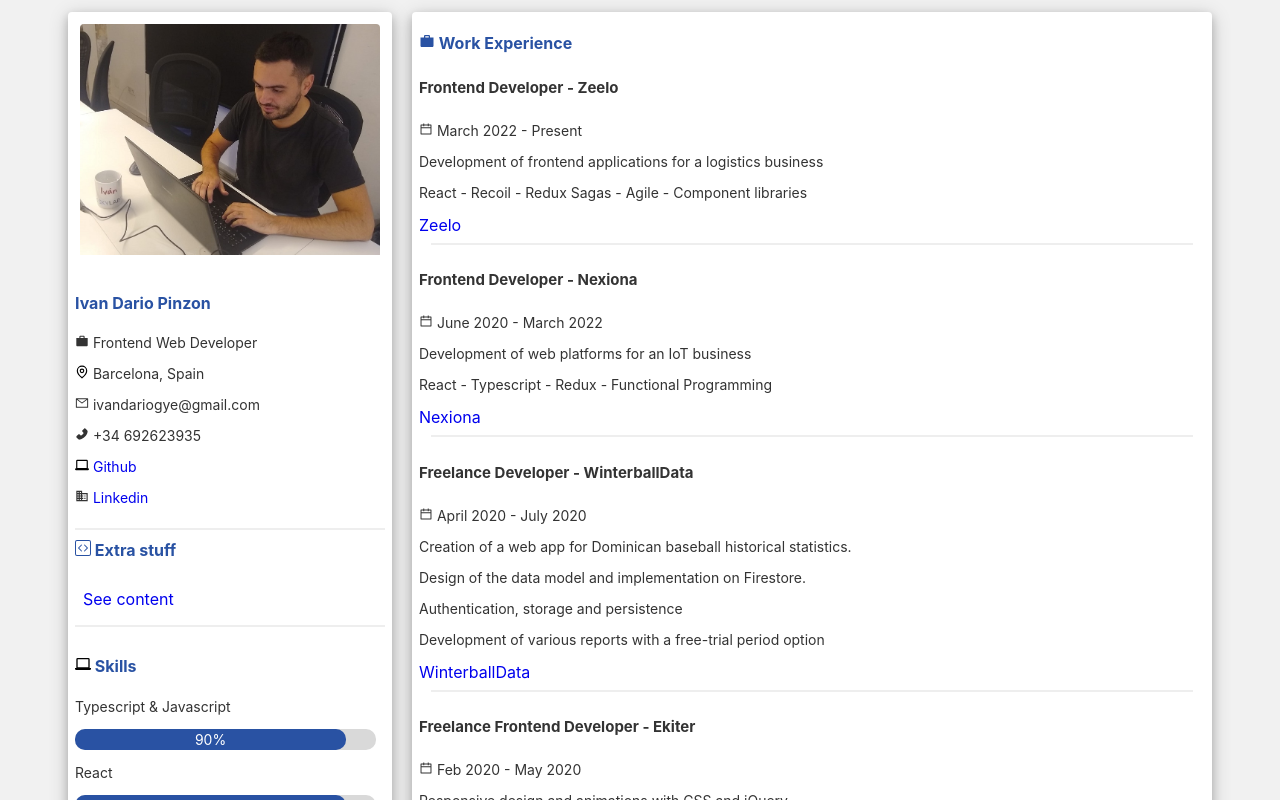
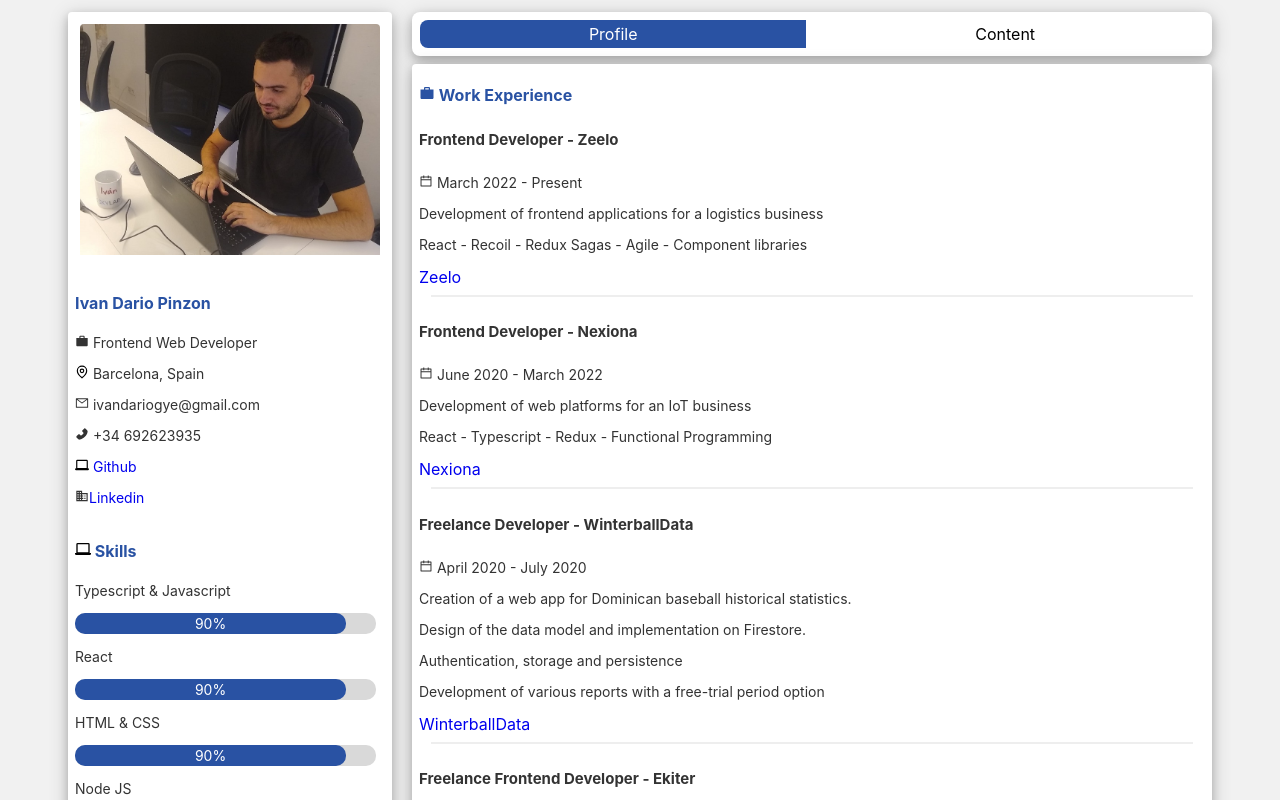
Before and after one commit to ivandax/ivandax_cv, a React (Create React App) app: page / in a window 1280 px wide. Shown: the top 800 px of the page. Built offline with nearby package versions, Linux system fonts and the light colour scheme.

Commit message:
Improve navigation between home and content

```diff
--- a/src/App.css
+++ b/src/App.css
@@ -156,6 +156,45 @@ a {
   width: 30%;
 }
 
+.main_links {
+  background-color: white;
+  border-radius: 8px;
+  padding: 8px;
+  margin-bottom: 8px;
+  display: flex;
+  justify-content: space-evenly;
+  flex-grow: 1;
+}
+
+.main_links {
+  background-color: white;
+  border-radius: 8px;
+  display: flex;
+  justify-content: space-evenly;
+}
+
+.main_links > a {
+  text-decoration: none;
+  flex-grow: 1;
+  display: flex;
+  justify-content: center;
+  padding: 4px;
+  color: black;
+}
+
+.highlighted_link {
+  background-color: #2952a3;
+  color: white !important;
+}
+
+.highlighted_link.left {
+  border-radius: 8px 0 0 8px;
+}
+
+.highlighted_link.right {
+  border-radius: 0 8px 8px 0;
+}
+
 @media (min-width: 500px) {
   #summary_photo {
     width: 50%;
--- a/src/App.js
+++ b/src/App.js
@@ -30,6 +30,7 @@ const router = createBrowserRouter([
   {
     path: "/content",
     element: <Content />,
+    errorElement: <ErrorPage />,
   },
 ]);
 
--- /dev/null
+++ b/src/components/Links.js
@@ -0,0 +1,26 @@
+import { Link, useLocation } from "react-router-dom";
+
+function Links() {
+  const location = useLocation();
+
+  return (
+    <div className="main_links white fancyBorder">
+      <Link
+        to="/"
+        className={location.pathname === "/" ? "highlighted_link left" : ""}
+      >
+        Profile
+      </Link>
+      <Link
+        to="/content"
+        className={
+          location.pathname === "/content" ? "highlighted_link right" : ""
+        }
+      >
+        Content
+      </Link>
+    </div>
+  );
+}
+
+export { Links };
--- a/src/components/SidePanel.js
+++ b/src/components/SidePanel.js
@@ -3,11 +3,9 @@ import image from "../images/ivan.jpg";
 import { GrLocation, GrPersonalComputer } from "react-icons/gr";
 import { IoMdBriefcase, IoMdBusiness } from "react-icons/io";
 import { AiOutlineMail, AiFillPhone } from "react-icons/ai";
-import { BsGlobe, BsCodeSquare } from "react-icons/bs";
-import { Link, useLocation } from "react-router-dom";
+import { BsGlobe } from "react-icons/bs";
 
 function SidePanel() {
-  const location = useLocation();
 
   return (
     <div className="displayColumn white fancyBorder" id="summary">
@@ -46,28 +44,10 @@ function SidePanel() {
             href="https://www.linkedin.com/in/ivandariopd/"
             rel="noopener noreferrer"
           >
-            {" "}
             Linkedin
           </a>
         </p>
       </div>
-      <hr />
-      <div className="mildMargin" id="summary_skills">
-        <h4
-          className="deepBlue"
-          style={{ marginTop: "2px", marginBottomf: "2px" }}
-        >
-          <BsCodeSquare /> Extra stuff
-        </h4>
-        <div style={{ padding: "8px" }}>
-          {location.pathname === "/content" ? (
-            <Link to="/">Back to Home</Link>
-          ) : (
-            <Link to="/content">See content</Link>
-          )}
-        </div>
-      </div>
-      <hr />
       <div className="mildMargin" id="summary_skills">
         <h4 className="deepBlue">
           <GrPersonalComputer /> Skills
--- a/src/views/Content.js
+++ b/src/views/Content.js
@@ -7,6 +7,7 @@ import { EventLoop } from "../components/EventLoop";
 import { Inheritance } from "../components/Inheritance";
 import { This } from "../components/This";
 import { Fetch } from "../components/Fetch";
+import { Links } from "../components/Links";
 
 function Content() {
   const [activeSection, setActiveSection] = useState("event-loop");
@@ -17,6 +18,7 @@ function Content() {
         <SidePanel />
 
         <div className="displayColumn" id="details" style={{ display: "flex" }}>
+          <Links />
           <div
             className="white fancyBorder"
             id="tutorials_content"
@@ -27,6 +29,7 @@ function Content() {
               justifyContent: "flex-start",
               alignItems: "flex-start",
               flexDirection: "column",
+              maxWidth: "800px",
             }}
           >
             <Tabs
@@ -62,6 +65,7 @@ function Tabs({ activeSection, setActiveSection }) {
         setActiveSection={setActiveSection}
         tab="event-loop"
         label="Event Loop"
+        position="left"
       />
       <TabButton
         activeSection={activeSection}
@@ -86,12 +90,19 @@ function Tabs({ activeSection, setActiveSection }) {
         setActiveSection={setActiveSection}
         tab="this"
         label="this"
+        position="right"
       />
     </div>
   );
 }
 
-function TabButton({ label, tab, setActiveSection, activeSection }) {
+function TabButton({ label, tab, setActiveSection, activeSection, position }) {
+  const style =
+    position === "left"
+      ? { borderRadius: "8px 0 0 8px" }
+      : position === "right"
+      ? { borderRadius: "0 8px 8px 0" }
+      : {};
   return (
     <button
       onClick={() => setActiveSection(tab)}
@@ -103,6 +114,8 @@ function TabButton({ label, tab, setActiveSection, activeSection }) {
         border: "none",
         flexGrow: 1,
         cursor: "pointer",
+        ...style,
+        width: "5%"
       }}
     >
       {label}
--- a/src/views/Home.js
+++ b/src/views/Home.js
@@ -3,6 +3,7 @@ import { AiOutlineCalendar } from "react-icons/ai";
 import { IoMdBriefcase } from "react-icons/io";
 
 import SidePanel from "../components/SidePanel";
+import { Links } from "../components/Links";
 
 function Home() {
   return (
@@ -11,6 +12,7 @@ function Home() {
         <SidePanel />
 
         <div className="displayColumn" id="details">
+          <Links />
           <div className="white fancyBorder" id="work_experience">
             <h4 className="mildMargin deepBlue">
               <IoMdBriefcase /> Work Experience
```
